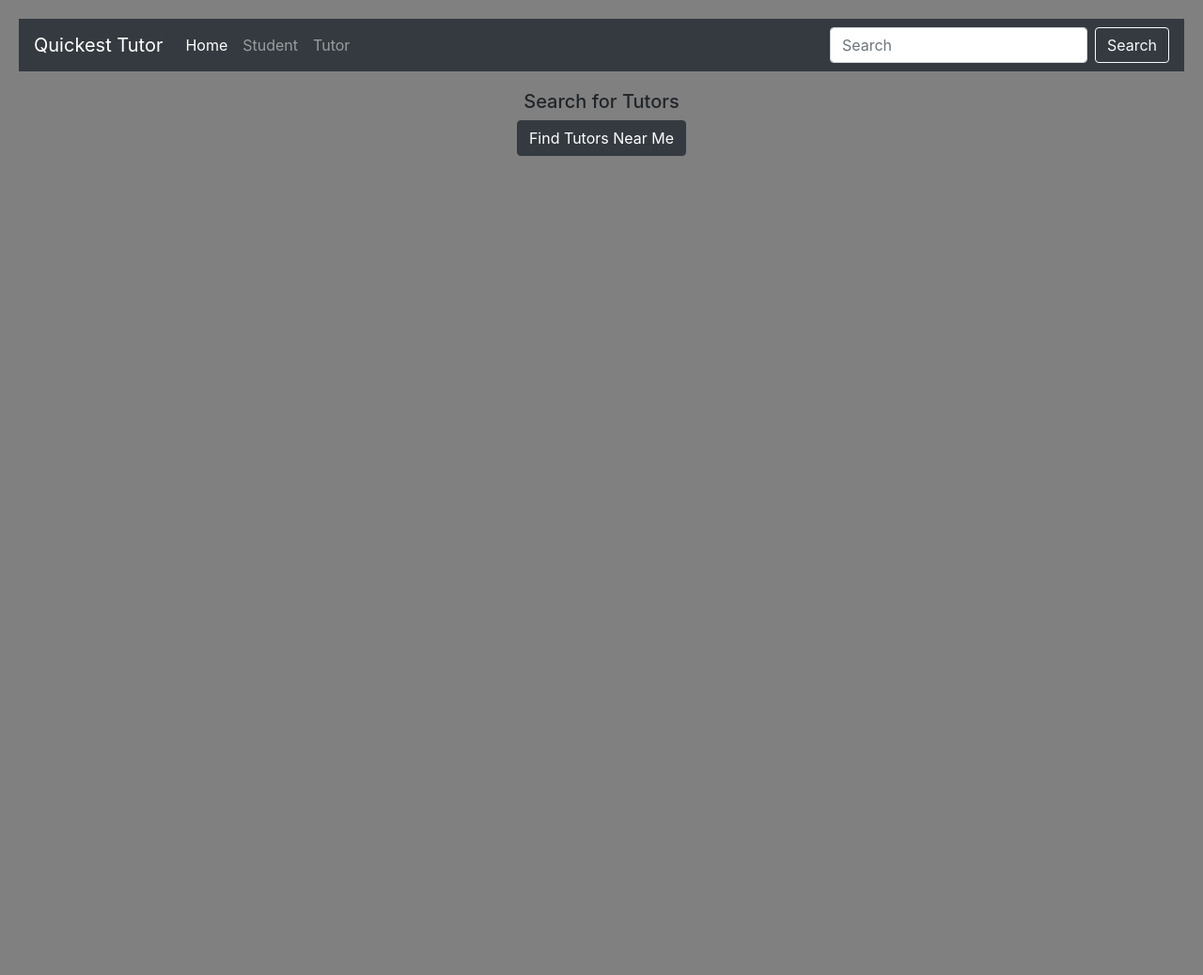
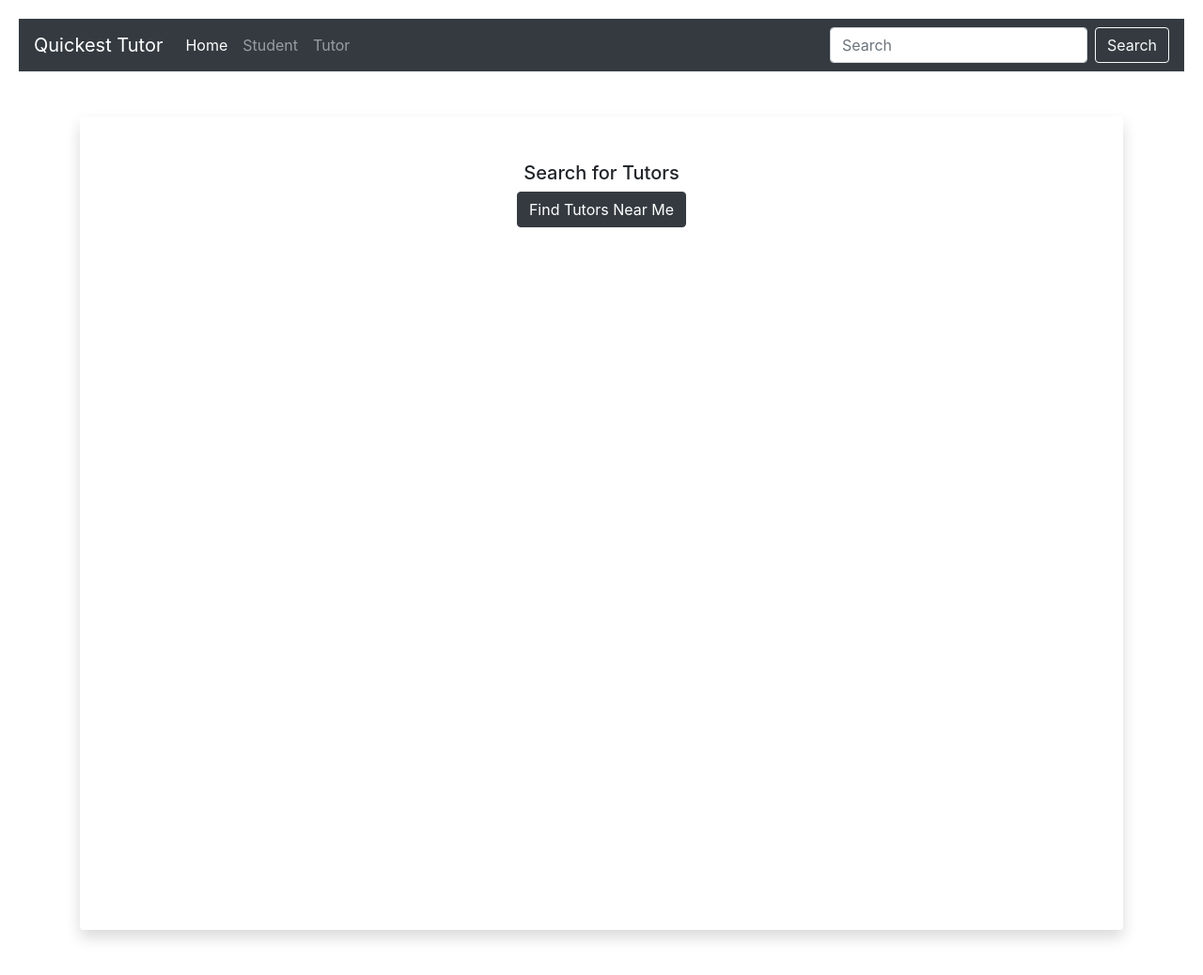
Before and after one commit to EricSakmyster/Quickest-Tutor-App, a Django app: page /studentTutorSearch in a window 1280 px wide. Shown: the whole page at 94% size. Before the commit the page ends 166 px from the top, so only its background shows below. Run offline with Django 3.2, Linux system fonts and the light colour scheme; some libraries are stand-ins or nearby versions.

Commit message:
Added some styling stuff

```diff
--- a/templates/home/studentSchedule.html
+++ b/templates/home/studentSchedule.html
@@ -39,7 +39,7 @@
         <center>
 
             <h5> Schedule of your Upcoming Tutor Sessions </h5>
-
+            <iframe src="https://calendar.google.com/calendar/embed?src=aishgavili%40gmail.com&ctz=America%2FNew_York" style="border: 0" width="800" height="600" frameborder="0" scrolling="no"></iframe>
 
 
 
--- a/templates/home/tutorSearch.html
+++ b/templates/home/tutorSearch.html
@@ -14,8 +14,13 @@
                                 margin: 20px;
                             }
                         </style>
+
+                <!-- Custom styles for this template -->
     </head>
-    <body style = "background-color: gray;">
+
+    <body>
+        <!-- Page Content -->
+
         <div class="bs-example">
             <nav class="navbar navbar-expand-md navbar-dark bg-dark">
                 <a href="#" class="navbar-brand">Quickest Tutor</a>
@@ -36,15 +41,23 @@
                 </div>
             </nav>
         </div>
-        <center>
+        <div class="container">
+            <div class="card border-0 shadow my-5">
+            <div class="card-body p-5">
+                <center>
 
-            <h5> Search for Tutors </h5>
+                    <h5> Search for Tutors </h5>
 
-            <button type="button" class="btn btn-dark">Find Tutors Near Me</button>
+                    <button type="button" class="btn btn-dark">Find Tutors Near Me</button>
 
 
 
 
-        </center>
+                </center>
+                <div style="height: 700px"></div>
+            </div>
+            </div>
+        </div>
+
     </body>
 </html>
```
Also changed, not shown: static/css/tutor.css (added, +7 -0 lines).
